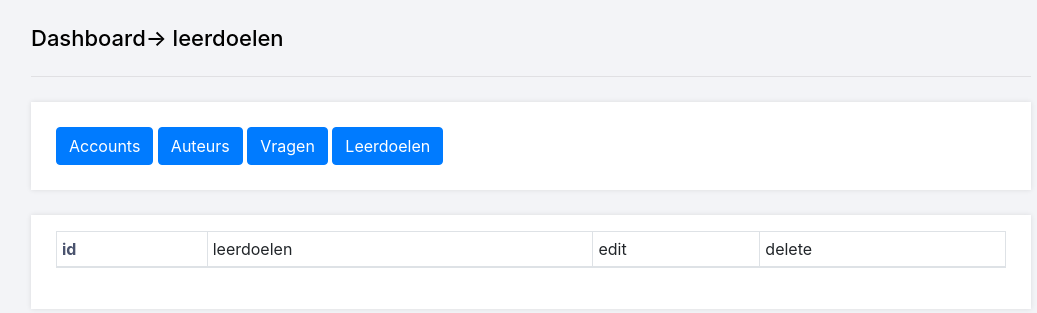
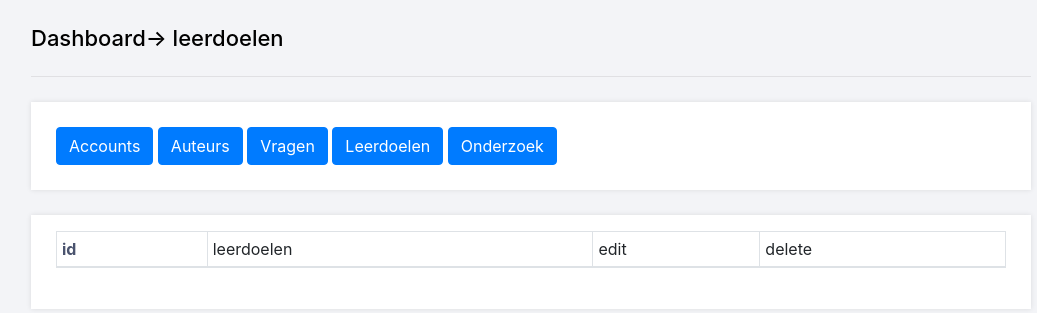
Before and after one commit to Sema-1054531/werkplaats-2-mvc, a Python web app: template templates/leerdoelen.html in a window 1280 px wide. Shown: the part 60-373 px from the top of the page, without its empty margins (109-1146 px from the left). Run offline with Jinja, Linux system fonts and the light colour scheme; the template is opened without the code that fills it, so the values that code supplies are empty; some libraries are stand-ins or nearby versions.

Commit message:
Update leerdoelen.html

```diff
--- a/templates/leerdoelen.html
+++ b/templates/leerdoelen.html
@@ -11,6 +11,7 @@
     <a href='/home' class='btn btn-primary'>Auteurs</a>
     <a href='/home/vragen' class='btn btn-primary'>Vragen</a>
     <a href='/home/leerdoelen' class='btn btn-primary'>Leerdoelen</a>
+    <a href='/filtering' class='btn btn-primary'>Onderzoek</a>
 </div>
 
 <!-- {% endblock %} -->
```
